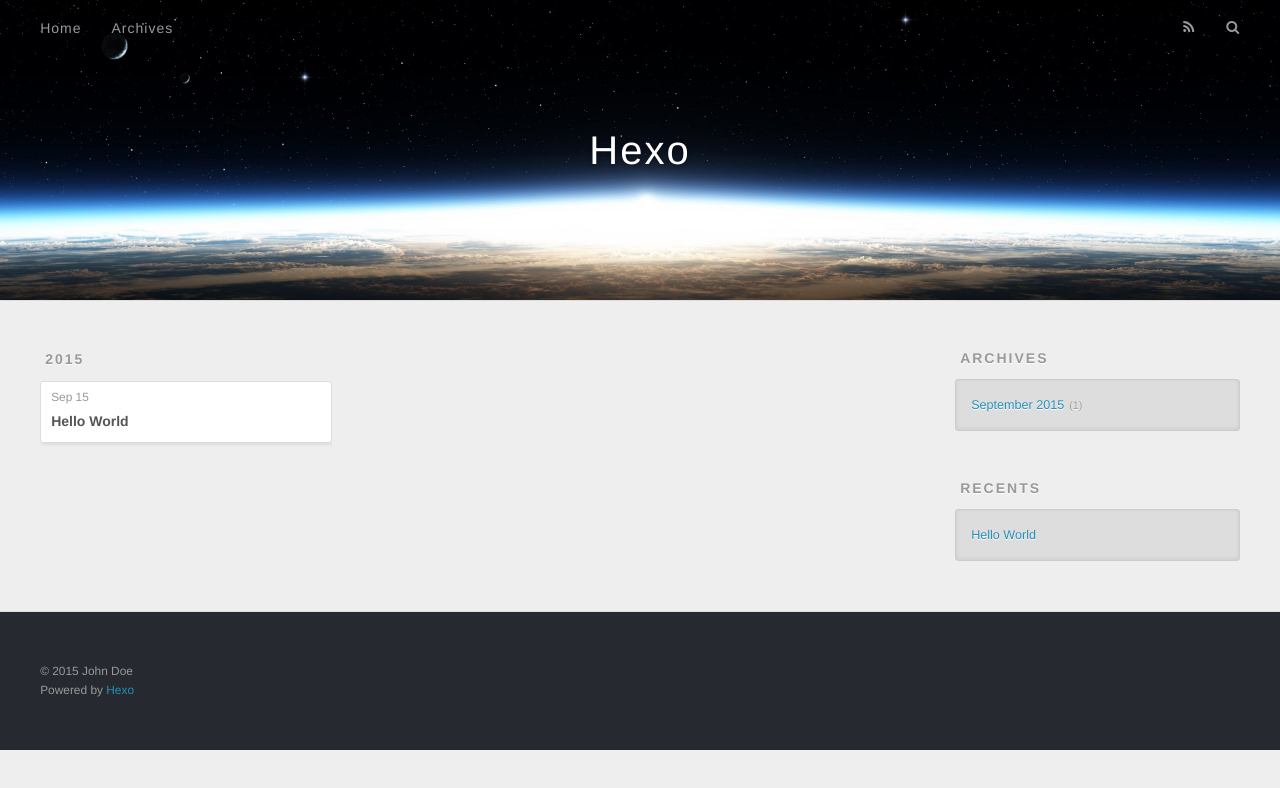
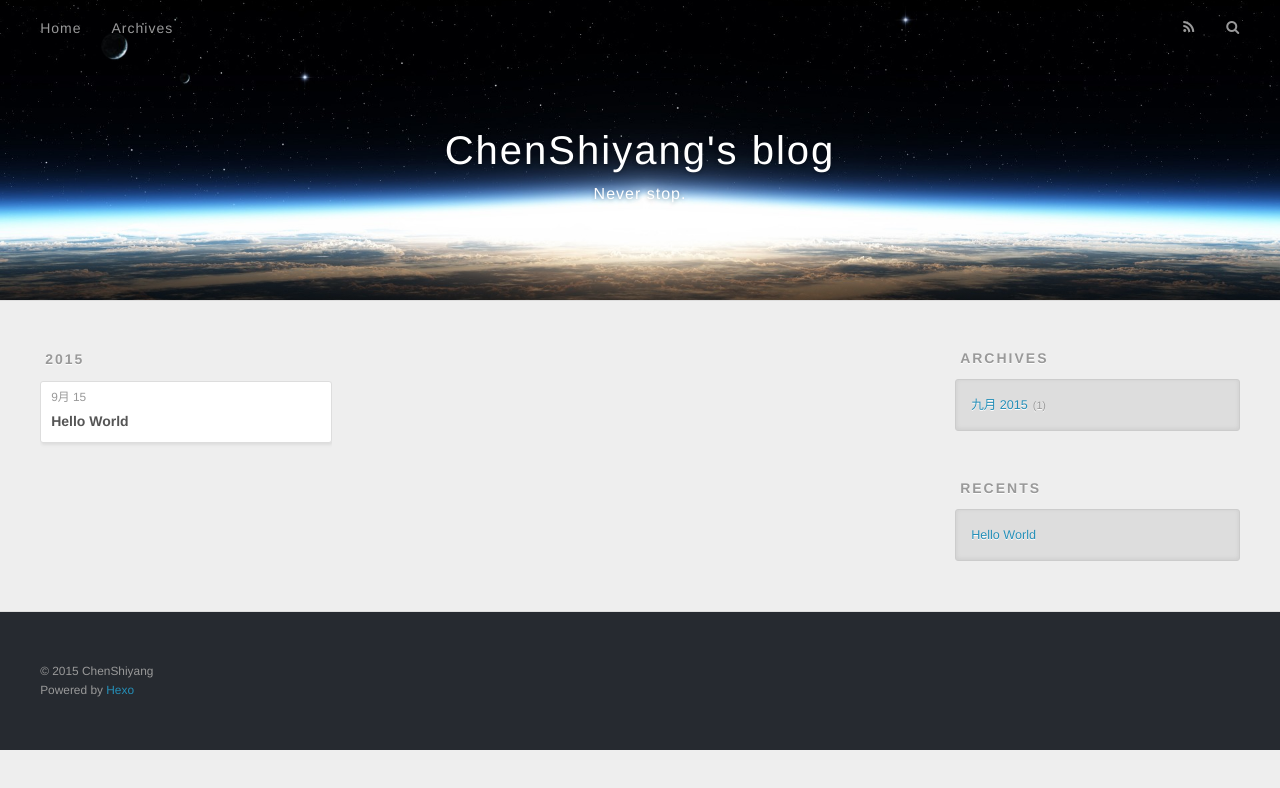
Before and after one commit to chenshiyang/chenshiyang.github.io, a plain HTML site: page archives/2015/09/index.html in a window 1280 px wide. Drawn offline with nearby package versions, Linux system fonts and the light colour scheme.

Commit message:
Site updated: 2015-09-16 09:33:49

```diff
--- a/archives/2015/09/index.html
+++ b/archives/2015/09/index.html
@@ -3,19 +3,19 @@
 <head>
   <meta charset="utf-8">
 
-  <title>Archives: 2015/9 | Hexo</title>
+  <title>Archives: 2015/9 | ChenShiyang&#39;s blog</title>
   <meta name="viewport" content="width=device-width, initial-scale=1, maximum-scale=1">
-  <meta name="description">
+  <meta name="description" content="ChenShiyang&apos;s blog.">
 <meta property="og:type" content="website">
-<meta property="og:title" content="Hexo">
+<meta property="og:title" content="ChenShiyang's blog">
 <meta property="og:url" content="http://yoursite.com/archives/2015/09/index.html">
-<meta property="og:site_name" content="Hexo">
-<meta property="og:description">
+<meta property="og:site_name" content="ChenShiyang's blog">
+<meta property="og:description" content="ChenShiyang&apos;s blog.">
 <meta name="twitter:card" content="summary">
-<meta name="twitter:title" content="Hexo">
-<meta name="twitter:description">
+<meta name="twitter:title" content="ChenShiyang's blog">
+<meta name="twitter:description" content="ChenShiyang&apos;s blog.">
 
-    <link rel="alternative" href="/atom.xml" title="Hexo" type="application/atom+xml">
+    <link rel="alternative" href="/atom.xml" title="ChenShiyang&#39;s blog" type="application/atom+xml">
 
 
     <link rel="icon" href="/favicon.png">
@@ -33,8 +33,12 @@
   <div id="header-outer" class="outer">
     <div id="header-title" class="inner">
       <h1 id="logo-wrap">
-        <a href="/" id="logo">Hexo</a>
+        <a href="/" id="logo">ChenShiyang&#39;s blog</a>
       </h1>
+
+        <h2 id="subtitle-wrap">
+          <a href="/" id="subtitle">Never stop.</a>
+        </h2>
 
     </div>
     <div id="header-inner" class="inner">
@@ -76,7 +80,7 @@
   <div class="archive-article-inner">
     <header class="archive-article-header">
       <a href="/2015/09/15/hello-world/" class="archive-article-date">
-  <time datetime="2015-09-15T09:00:27.112Z" itemprop="datePublished">Sep 15</time>
+  <time datetime="2015-09-15T09:00:27.112Z" itemprop="datePublished">9月 15</time>
 </a>
 
 
@@ -106,7 +110,7 @@
   <div class="widget-wrap">
     <h3 class="widget-title">Archives</h3>
     <div class="widget">
-      <ul class="archive-list"><li class="archive-list-item"><a class="archive-list-link" href="/archives/2015/09/">September 2015</a><span class="archive-list-count">1</span></li></ul>
+      <ul class="archive-list"><li class="archive-list-item"><a class="archive-list-link" href="/archives/2015/09/">九月 2015</a><span class="archive-list-count">1</span></li></ul>
     </div>
   </div>
 
@@ -133,7 +137,7 @@
 
   <div class="outer">
     <div id="footer-info" class="inner">
-      &copy; 2015 John Doe<br>
+      &copy; 2015 ChenShiyang<br>
       Powered by <a href="http://hexo.io/" target="_blank">Hexo</a>
     </div>
   </div>
```
Also changed, not shown: 2015/09/15/hello-world/index.html (+11 -7 lines), archives/2015/index.html (+16 -12 lines), archives/index.html (+16 -12 lines), index.html (+16 -12 lines).
